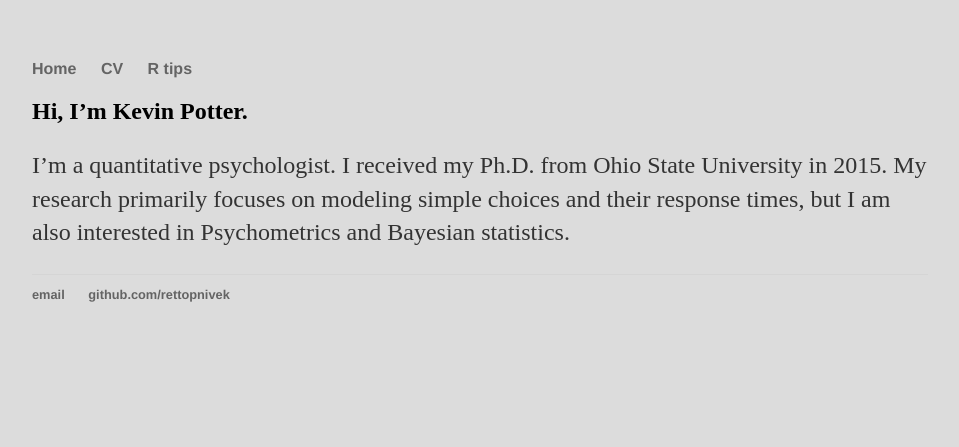
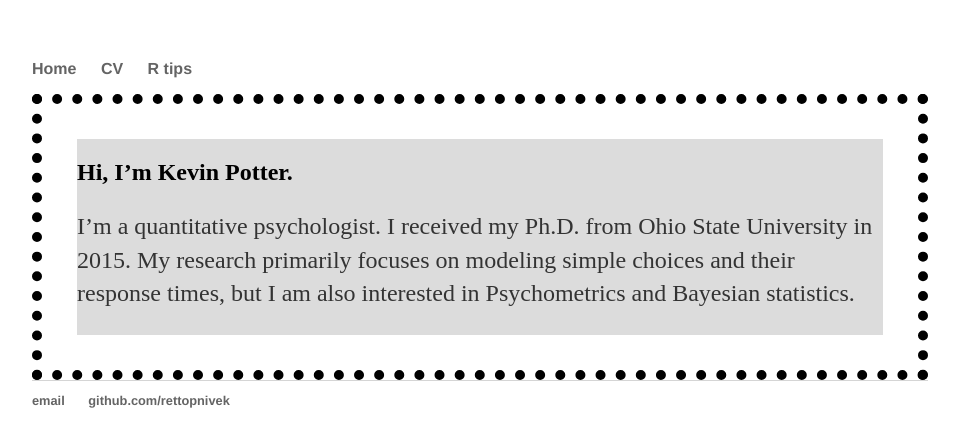
Before and after one commit to rettopnivek/rettopnivek.github.io, a Jekyll site: the page built from index.md, in a window 1280 px wide. Shown: the top 447 px of the page, without its empty margins (160-1119 px from the left). Built offline with Jekyll 4.4.1, drawn with Linux system fonts in a browser that asks for light colours.

Commit message:
Update main.css

```diff
--- a/css/main.css
+++ b/css/main.css
@@ -1,7 +1,13 @@
 body {
     margin: 60px auto;
     width: 70%;
-    background-color: rgb(220, 220, 220);
+    <!--background-color: rgb(220, 220, 220);-->
+}
+div {
+    border: 10px dotted black;
+    padding:35px;
+    background: rgb(220, 220, 220);
+    background-clip: content-box;
 }
 nav ul, footer ul {
     font-family:'Helvetica', 'Arial', 'Sans-Serif';
```
